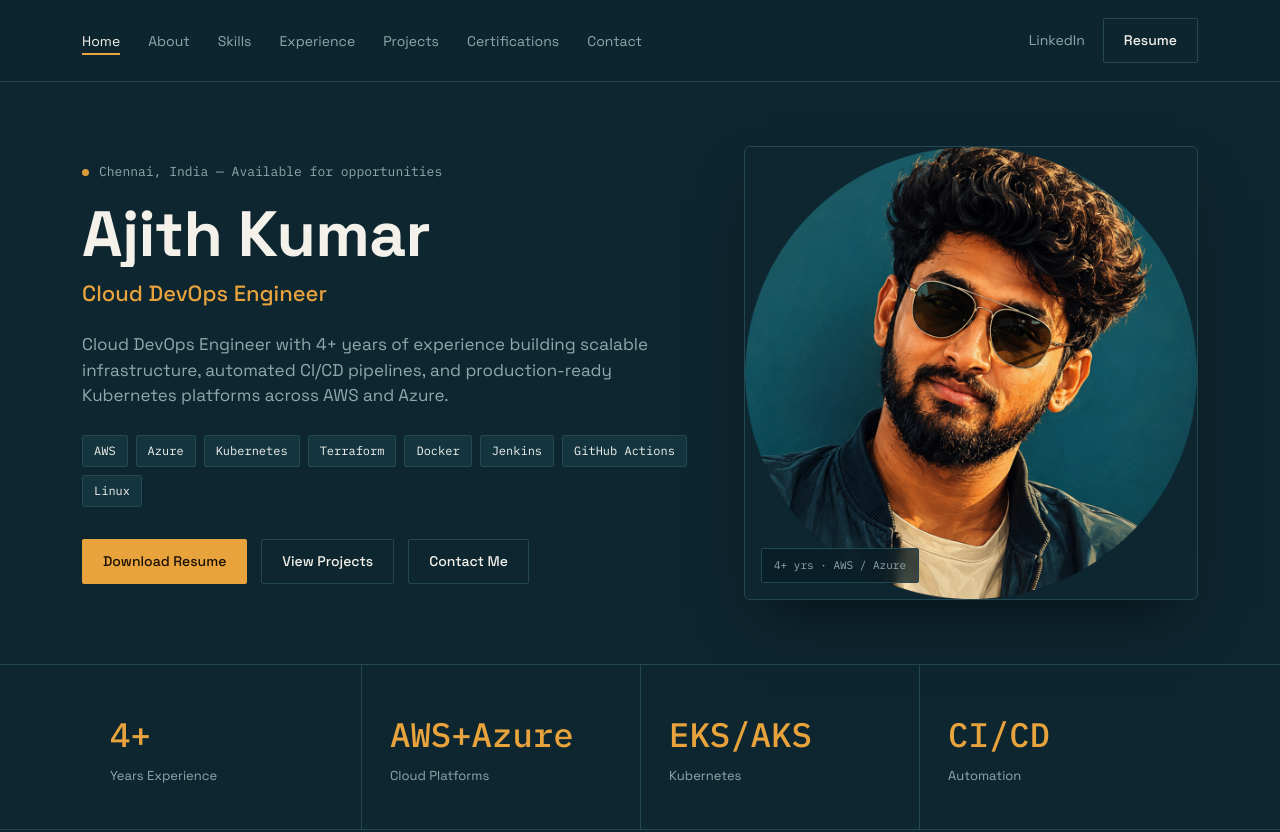
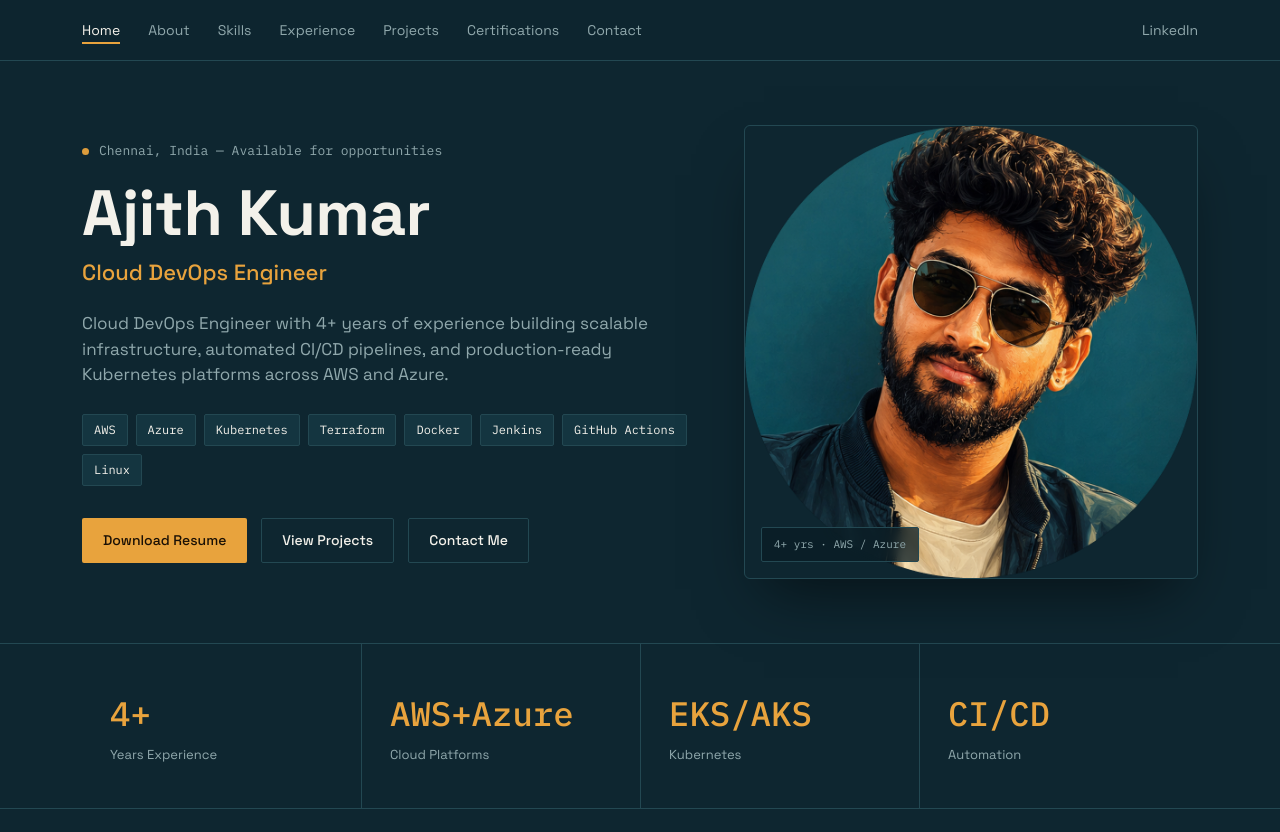
Before and after one commit to ajithrejimon24/portfolio, a plain HTML site: page index.html in a window 1280 px wide. Shown: the top 832 px of the page. Drawn offline with Linux system fonts and the light colour scheme.

Commit message:
Update portfolio and add resume

```diff
--- a/index.html
+++ b/index.html
@@ -256,7 +256,6 @@
     </ul>
     <div class="nav-right">
       <a class="linkedin" href="https://www.linkedin.com/in/ajith-kumar1024/" target="_blank" rel="noopener">LinkedIn</a>
-      <a class="btn btn-ghost" id="resumeBtnNav" href="assets/Ajithkumar_DevOps_Resume.pdf" download="assets/Ajithkumar_DevOps_Resume.pdf">Resume</a>
       <button class="hamburger" id="hamburger" aria-label="Toggle menu" aria-expanded="false">&#9776;</button>
     </div>
   </nav>
```
